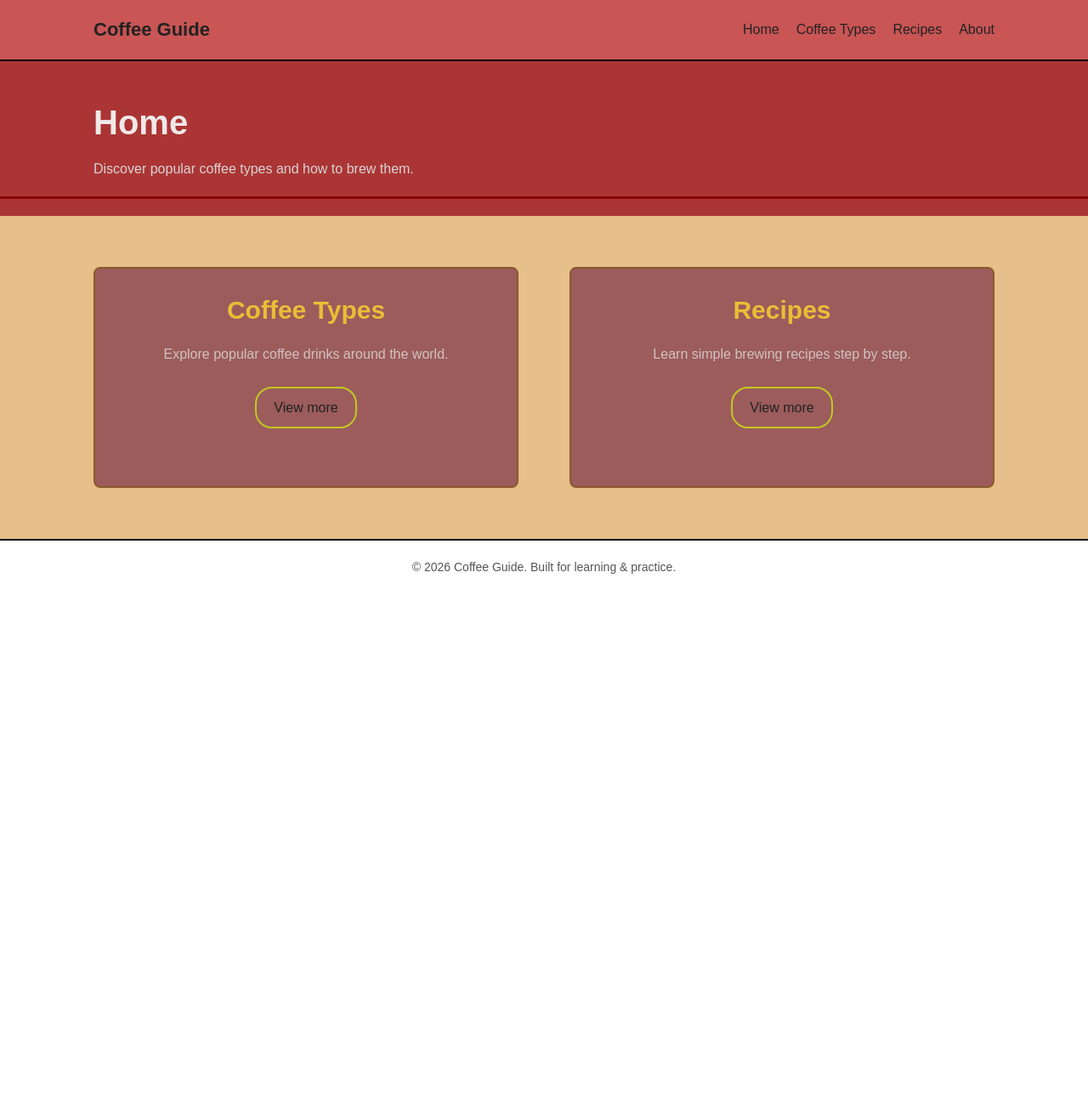
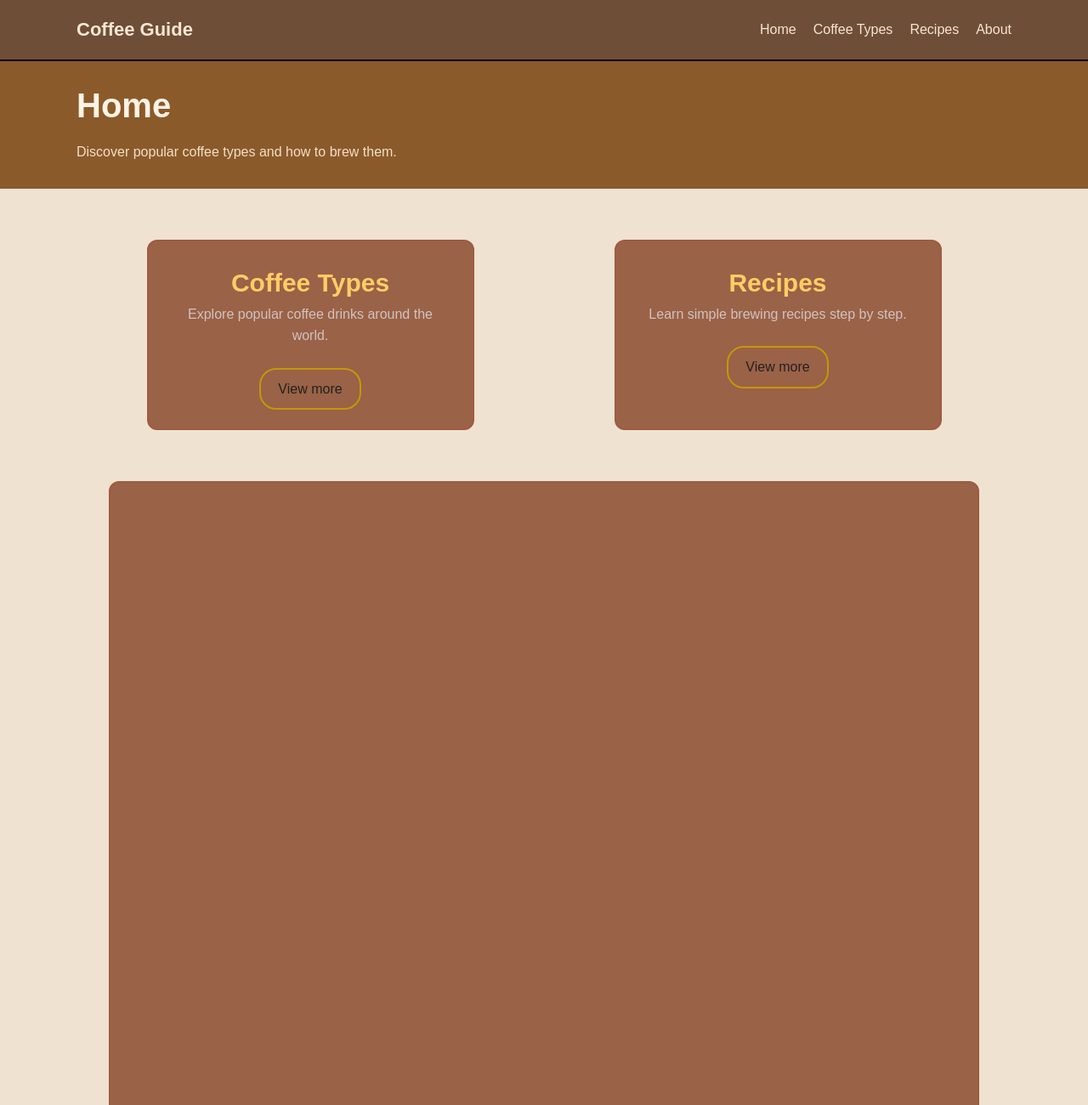
Before and after one commit to DinhNguyenNgocMinh/CoffeeWebsite, a plain HTML site: page index.html in a window 1280 px wide. Shown: the top 1300 px of the page at 85% size. Before the commit the page ends 800 px from the top, so only its background shows below. Drawn offline with Linux system fonts and the light colour scheme.

Commit message:
Add files via upload

```diff
--- a/codes/coffee-types.css
+++ b/codes/coffee-types.css
@@ -27,7 +27,7 @@ a {
 /* Header & Navigation */
 .header {
     border-bottom: 2px solid #000;
-    background-color: #c95555;
+    background-color: #6F4E37;
     position: sticky;
     top: 0;
 }
@@ -42,12 +42,14 @@ a {
 .logo {
     font-size: 22px;
     font-weight: bold;
+    color: #F5E6D3;
 }
 
 .nav-list {
     list-style: none;
     display: flex;
     gap: 20px;
+    color: #F5E6D3;
 }
 
 .nav-list a {
@@ -56,28 +58,29 @@ a {
 
 .nav-list a:hover {
     text-decoration: underline;
+    color: #ffd27f;
 }
 
 /* Home section */
 .hero {
     padding: 20px 10px;
-    background-color: #8a2b2b;
+    background-color: #8B5A2B;
 }
 .hero h2 {
     font-size: 40px;
     margin-bottom: 10px;
-    color:#f0e9e9;
+    color:#FFF3E6;
 }
 
 .hero p {
-    color: #dbd3d4;
+    color: #F1E0C6;
     margin-bottom: 10px;
 }
 
 /* Section 2 card */
 .features {
     padding: 60px 0;
-    background-color: #e6bf8a;
+    background-color: #EFE2D0;
     height: auto;
     width: 100%;
 }
@@ -91,13 +94,13 @@ a {
 /* Card */
 .coffee-types {
     width: 100%;
-    max-width: 100;
+    max-width: 100%;
     height: auto;
-    border: 2px solid #8b5a2b;
+    border: 2px solid #5C3A2E;
     border-radius: 12px;
     padding: 25px;
     text-align: left;
-    background-color: #9c5c5c;
+    background-color: #5a3e30;
     margin: 0 auto;
     display: flex;
     margin-bottom: 60px ;
@@ -129,13 +132,16 @@ a {
 }
 .coffee-image img {
     max-width: 100%;
+    max-height: 100%;
+    width: 100%;
     height: auto;
-    display: block;
-    border-radius: 8px;
+    object-fit: cover;
+    border-radius: 12px;
+    box-shadow: 0 8px 24px rgba(0,0,0,0.25);
 }
 .coffee-title {
     font-size: 30px;
-    color: #d6bf29;
+    color: #ffcc66;
     text-align: center;
 }
 
@@ -143,21 +149,29 @@ a {
     padding-left: 5%;
 }
 .coffee-attribute h4 {
-    color: #deac97;
+    color: #fff3e0;
     font-size: 20px;
 }
 
 .coffee-attribute ul {
-    padding-left: 0;
-    list-style: none;
+    padding-left: 2em;
+    margin: 0;
+    list-style-position: outside;
+    list-style-type: disc;
+}
+
+.coffee-attribute li::marker {
+  color: #ffcc66;
 }
 
 .coffee-attribute li {
-    padding-left: 5%;
-    list-style: none;
+    padding-left: 0;
+    color: #f5e6d3;
 }
+
+
 .coffee-attribute p {
-    color: #e0dad7;
+    color: #F3E6D8;
 }
 
 
--- a/codes/index-style.css
+++ b/codes/index-style.css
@@ -18,15 +18,15 @@ a {
 }
 /* Layout dùng chung */
 .container {
+    width: 90%;
     max-width: 1100px;
     margin: 0 auto;
-    padding: 0 20px;
+}
 
-}
 /* Header & Navigation */
 .header {
     border-bottom: 2px solid #000;
-    background-color: #c95555;
+    background-color: #6F4E37;
     position: sticky;
     top: 0;
 }
@@ -41,12 +41,14 @@ a {
 .logo {
     font-size: 22px;
     font-weight: bold;
+    color: #F5E6D3;
 }
 
 .nav-list {
     list-style: none;
     display: flex;
     gap: 20px;
+    color: #F5E6D3;
 }
 
 .nav-list a {
@@ -55,60 +57,67 @@ a {
 
 .nav-list a:hover {
     text-decoration: underline;
+    color: #ffd27f;
 }
 
 /* Home section */
 .hero {
-    padding: 40px 0 20px 0;
-    background-color: #ab3535;
+    padding: 20px 10px;
+    background-color: #8B5A2B;
 }
 .hero h2 {
     font-size: 40px;
     margin-bottom: 10px;
-    color:#f0e9e9;
+    color:#FFF3E6;
 }
 
 .hero p {
-    color: #dbd3d4;
-    height: 30px
-}
-
-/* đường kẻ đỏ như trong hình */
-.hero::after {
-    content: "";
-    display: block;
-    margin-top: 15px;
-    border-bottom: 3px solid #8b0000;
+    color: #F1E0C6;
+    margin-bottom: 10px;
 }
 
 /* Section 2 card */
 .features {
     padding: 60px 0;
-    background-color: #e6bf8a;
+    background-color: #EFE2D0;
     height: auto;
+    width: 100%;
 }
 
 .features-grid {
     display: flex;
-    gap: 60px;
     justify-content: center;
+    flex-wrap: wrap;
 }
 
 /* Card */
 .feature-card {
-    width: 500px;
-    min-height: 260px;
-    border: 2px solid #8b5a2b;
-    border-radius: 8px;
+    width: 35%;
+    max-width: 100%;
+    height: 14em;
+    border: 2px solid #9f5b42;
+    border-radius: 12px;
     padding: 25px;
     text-align: center;
-    background-color: #9c5c5c;
+    background-color: #9a6246;
+    margin: 0 auto;
+
+    margin-bottom: 60px ;
+    gap: 50px;
 }
+
+@media (max-width: 768px) {
+    .feature-card {
+        flex-direction: column;
+        gap: 16px;
+    }
+}
+
 
 .feature-card h3 {
     font-size: 30px;
-    margin-bottom: 15px;
-    color: #ebbd36;
+    color: #ffcc66;
+    text-align: center;
 }
 
 .feature-card p {
@@ -120,14 +129,14 @@ a {
 .btn {
     display: inline-block;
     padding: 10px 20px;
-    border: 2px solid #c1c722;
+    border: 2px solid #c3970a;
     border-radius: 20px;
     font-weight: 500;
 }
 
 .btn:hover {
-    background-color: #dfe619;
-    color: #5b5c3e;
+    background-color: #a8914c;
+    color: #372915;
 }
 
 /* Footer */
@@ -138,3 +147,18 @@ a {
     font-size: 14px;
     color: #555;
 }
+
+
+.additional {
+    width: 80%;
+    max-width: 100%;
+    height: 1000px;
+    border: 2px solid #9f5b42;
+    border-radius: 12px;
+    padding: 25px;
+    text-align: center;
+    background-color: #9a6246;
+    margin: 0 auto;
+    margin-bottom: 60px ;
+    gap: 50px;
+}
```
